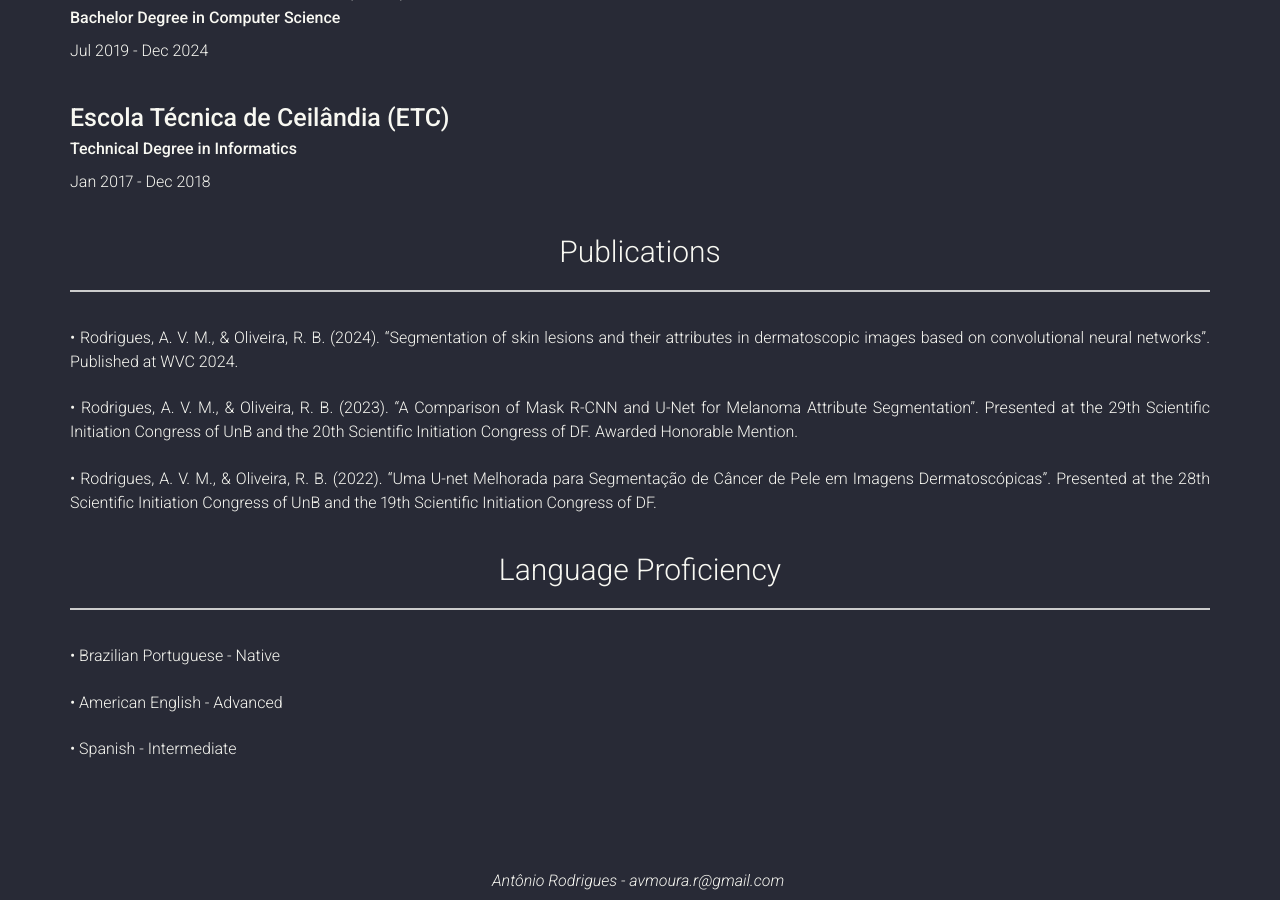
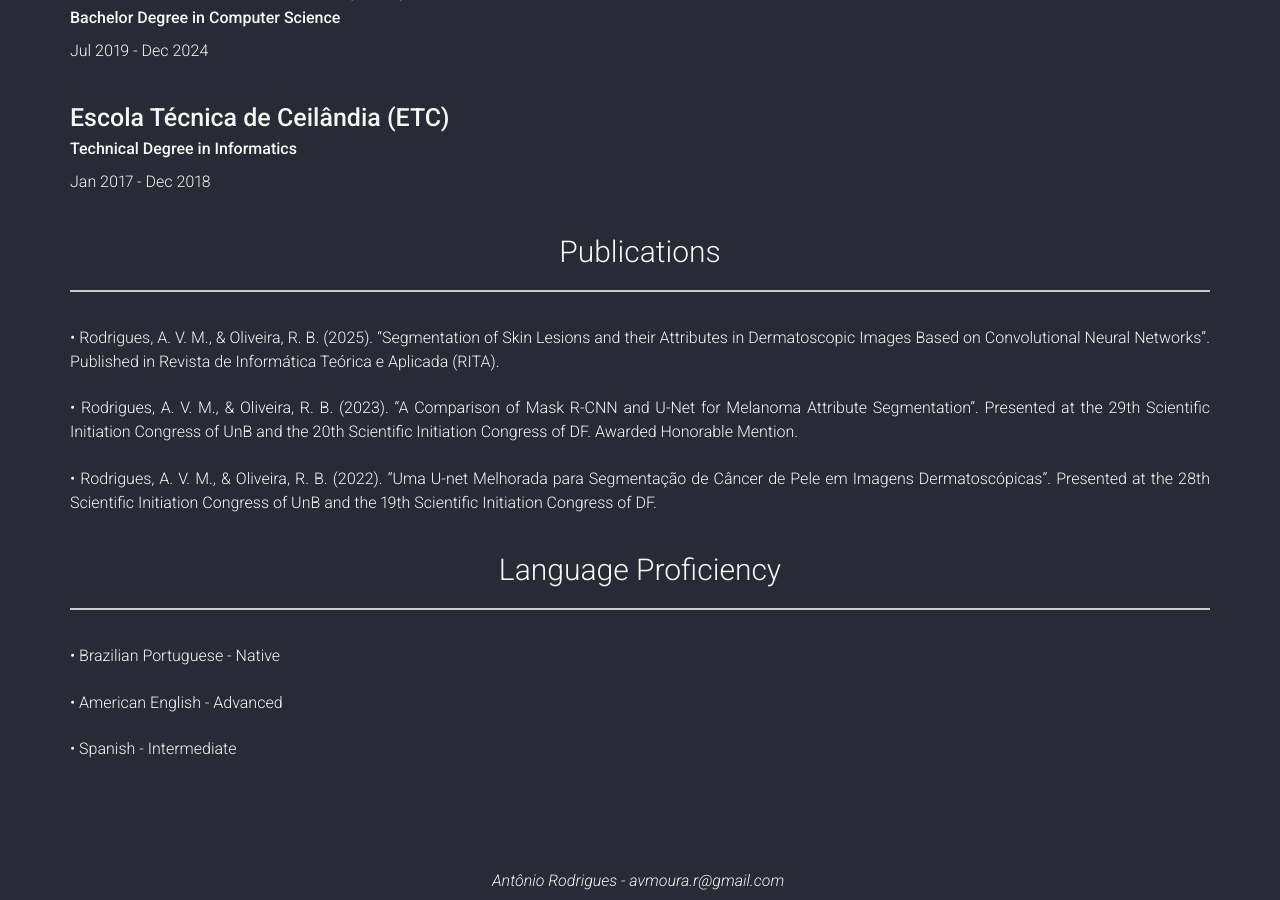
Before and after one commit to antonio-vmoura/antonio-vmoura.github.io, a Jekyll site: the page built from index.md, in a window 1280 px wide and 900 px high, scrolled down 2600 px. Built offline with Jekyll 4.4.1, drawn with Linux system fonts in a browser that asks for light colours; nearby versions of some CDN libraries.

Commit message:
:sparkles: addd: new publication

```diff
--- a/_config.yml
+++ b/_config.yml
@@ -436,7 +436,7 @@ content:
         description: |
           <div>
             <p class="lang_en">
-              &bull; Rodrigues, A. V. M., & Oliveira, R. B. (2024). “Segmentation of skin lesions and their attributes in dermatoscopic images based on convolutional neural networks”. Published at WVC 2024.
+              &bull; Rodrigues, A. V. M., & Oliveira, R. B. (2025). “Segmentation of Skin Lesions and their Attributes in Dermatoscopic Images Based on Convolutional Neural Networks”. Published in Revista de Informática Teórica e Aplicada (RITA).
             </p>
             <br class="lang_en">
             <p class="lang_en">
@@ -447,7 +447,7 @@ content:
               &bull; Rodrigues, A. V. M., & Oliveira, R. B. (2022). “Uma U-net Melhorada para Segmentação de Câncer de Pele em Imagens Dermatoscópicas”. Presented at the 28th Scientific Initiation Congress of UnB and the 19th Scientific Initiation Congress of DF.
             </p>
             <p class="lang_pt">
-              &bull; Rodrigues, A. V. M., & Oliveira, R. B. (2024). “Segmentation of skin lesions and their attributes in dermatoscopic images based on convolutional neural networks”. Publicado no WVC 2024.
+              &bull; Rodrigues, A. V. M., & Oliveira, R. B. (2025). “Segmentation of Skin Lesions and their Attributes in Dermatoscopic Images Based on Convolutional Neural Networks”. Publicado na Revista de Informática Teórica e Aplicada (RITA).
             </p>
             <br class="lang_pt">
             <p class="lang_pt">
```
